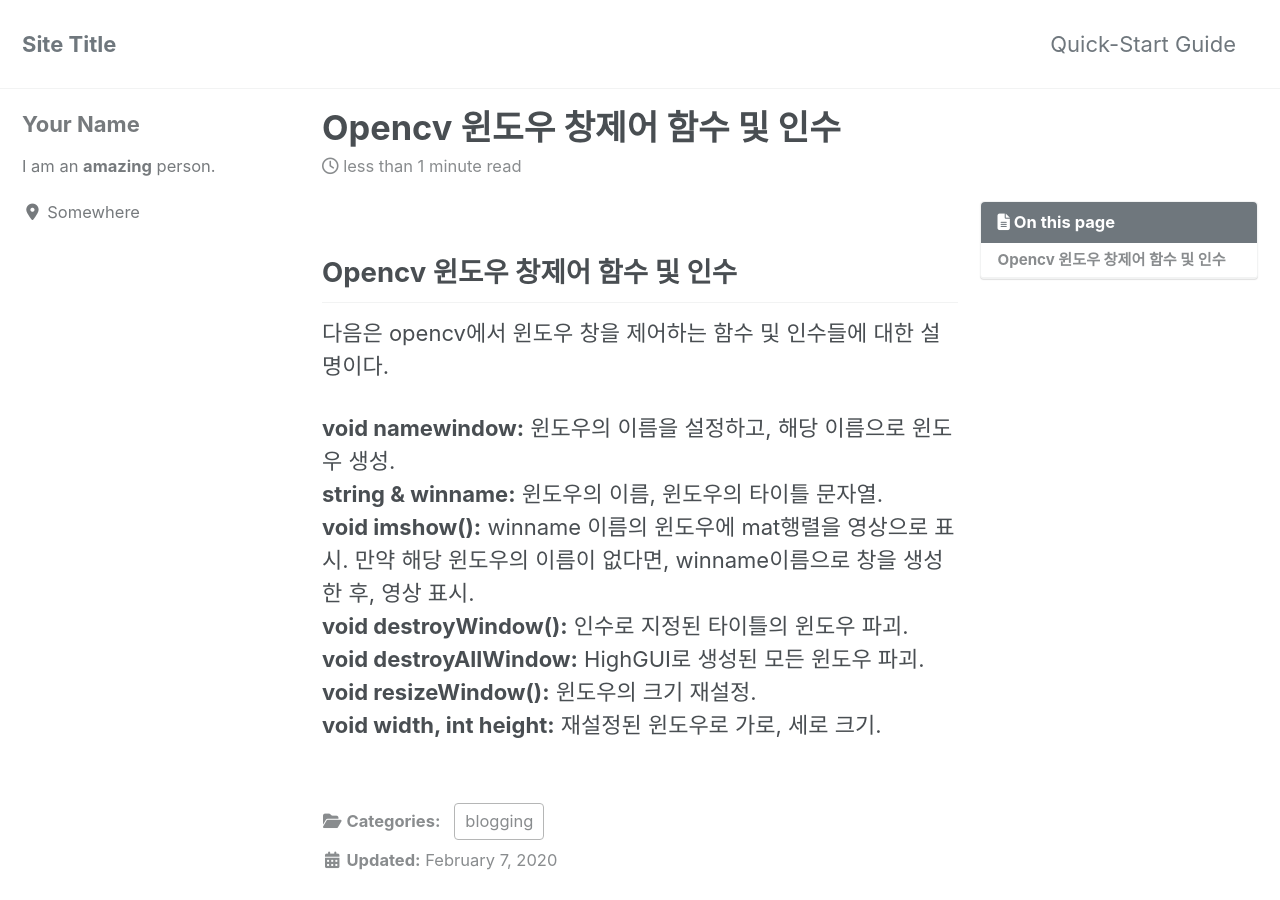
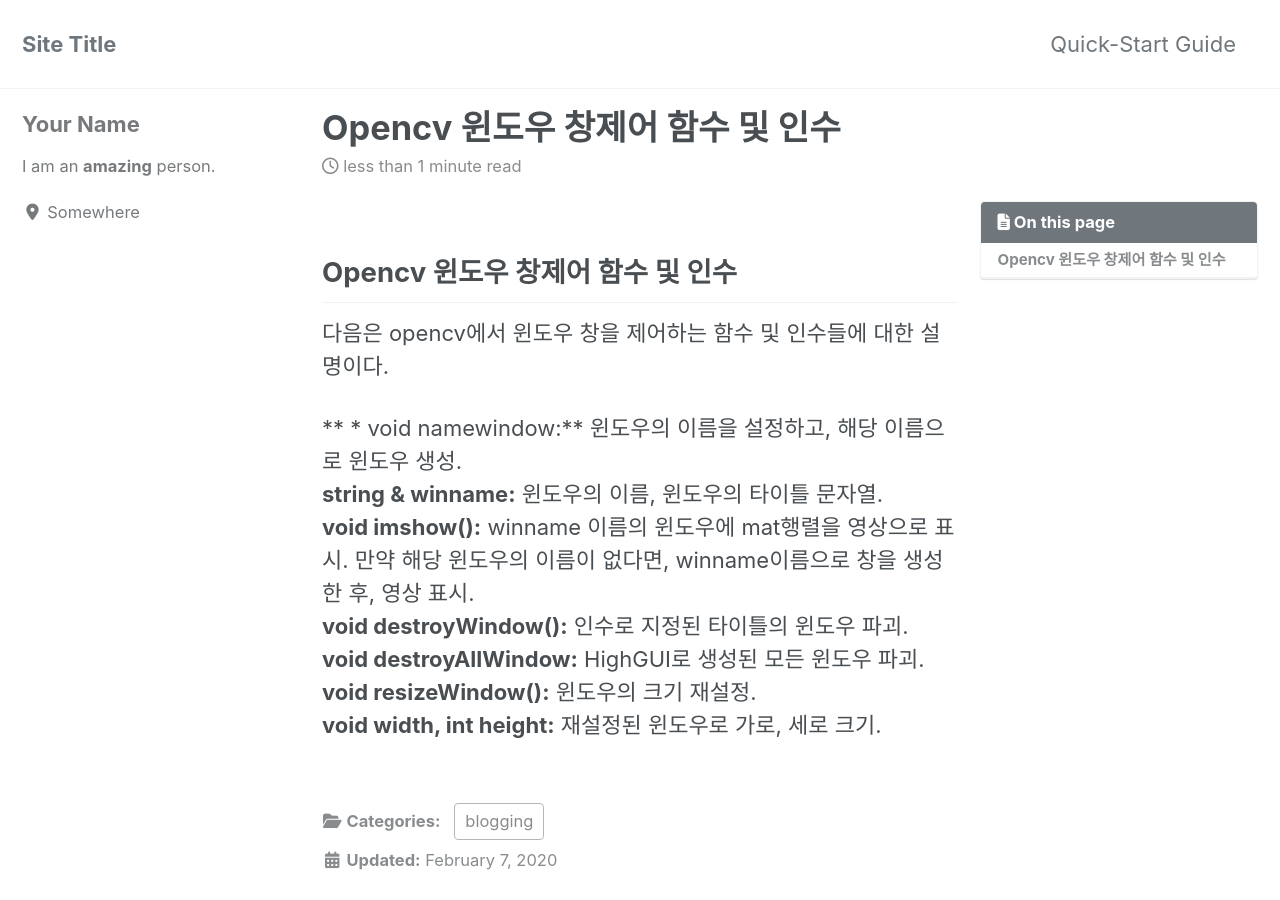
Before and after one commit to rin1004/MyStudy, a Jekyll site: the page built from _posts/2020-02-07-Opencv 윈도우 창제어 함수 및 인수.md, in a window 1280 px wide and 900 px high. Built offline with Jekyll 4.4.1, drawn with Linux system fonts in a browser that asks for light colours; cached includes are drawn as plain includes; nearby versions of some CDN libraries.

```diff
--- a/_posts/2020-02-07-Opencv 윈도우 창제어 함수 및 인수.md
+++ b/_posts/2020-02-07-Opencv 윈도우 창제어 함수 및 인수.md
@@ -9,7 +9,7 @@ toc: true
 ## **Opencv 윈도우 창제어 함수 및 인수**
 다음은 opencv에서 윈도우 창을 제어하는 함수 및 인수들에 대한 설명이다.
 
-**void namewindow:** 윈도우의 이름을 설정하고, 해당 이름으로 윈도우 생성.
+** * void namewindow:** 윈도우의 이름을 설정하고, 해당 이름으로 윈도우 생성.
 **string & winname:** 윈도우의 이름, 윈도우의 타이틀 문자열.
 **void imshow():** winname 이름의 윈도우에 mat행렬을 영상으로 표시. 만약 해당 윈도우의 이름이 없다면, winname이름으로 창을 생성한 후, 영상 표시.
 **void destroyWindow():** 인수로 지정된 타이틀의 윈도우 파괴.
```
